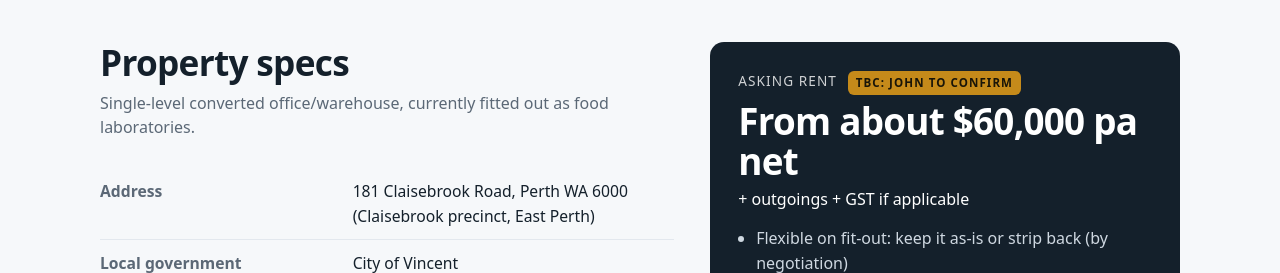
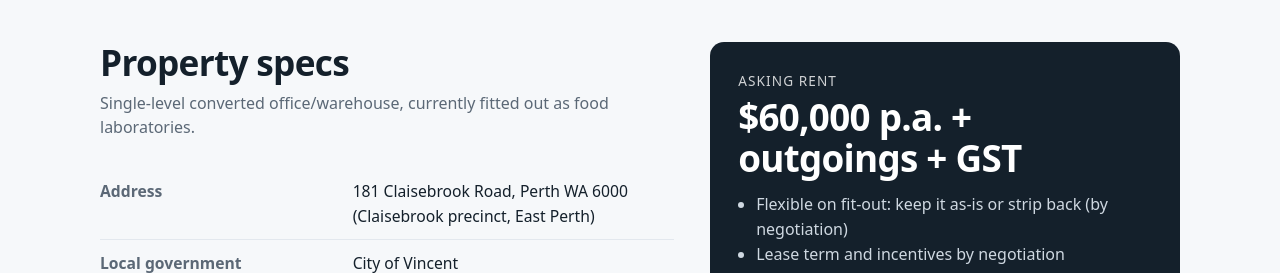
Before and after one commit to JohnBreed/181claisebrook, a plain HTML site: page index.html in a window 1280 px wide. Shown: the part 2181-2454 px from the top of the page. Drawn offline with Linux system fonts and the light colour scheme.

Commit message:
Set asking rent at $60,000 p.a. + outgoings + GST.
Draft banner, noindex and robots.txt Disallow remain in place.

```diff
--- a/index.html
+++ b/index.html
@@ -4,7 +4,7 @@
 <meta charset="utf-8">
 <meta name="viewport" content="width=device-width, initial-scale=1">
 <title>For Lease: 181 Claisebrook Road, Perth | Food-ready warehouse, ~280 sqm</title>
-<meta name="description" content="For lease: 181 Claisebrook Road, Perth WA 6000. About 280 sqm single-level building with cool room, lab benching, 3-phase power and 3 car bays, 1.4 km from the Perth CBD.">
+<meta name="description" content="For lease: 181 Claisebrook Road, Perth WA 6000. About 280 sqm single-level building with cool room, lab benching, 3-phase power and 3 car bays, 1.4 km from the Perth CBD. Asking rent $60,000 p.a. + outgoings + GST.">
 <meta name="robots" content="noindex"><!-- DRAFT: remove this line when John approves publishing -->
 <style>
 :root{--ink:#14202b;--muted:#5b6876;--line:#e3e8ee;--bg:#f6f8fa;--brand:#0f5c4a;--brand2:#e8f3ef;--accent:#f2a516;--r:14px}
@@ -75,7 +75,7 @@ footer p{margin:4px 0}
 </style>
 </head>
 <body>
-<div class="draft">DRAFT for John's review. Not published. Rent and the enquiry form are still placeholders.</div>
+<div class="draft">DRAFT for John's review. Not published. The enquiry form is still a placeholder.</div>
 <header class="top"><div class="wrap">
   <div class="logo">181 <span>Claisebrook</span> Rd</div>
   <a class="btn sm" href="#enquire">Enquire / book an inspection</a>
@@ -139,9 +139,8 @@ footer p{margin:4px 0}
     <p class="note">The tenant is responsible for getting and keeping its own planning/use approvals, licences and registrations, for any fit-out works (with the landlord's consent), and for make-good at the end of the lease. Areas are approximate and all information is indicative only. Prospective tenants should make their own enquiries.</p>
   </div>
   <aside class="rent">
-    <div style="opacity:.8;font-size:.85rem;text-transform:uppercase;letter-spacing:.08em">Asking rent <span class="tbc">TBC: JOHN TO CONFIRM</span></div>
-    <div class="big">From about $60,000 pa net</div>
-    <div>+ outgoings + GST if applicable</div>
+    <div style="opacity:.8;font-size:.85rem;text-transform:uppercase;letter-spacing:.08em">Asking rent</div>
+    <div class="big">$60,000 p.a. + outgoings + GST</div>
     <ul>
             <li>Flexible on fit-out: keep it as-is or strip back (by negotiation)</li>
       <li>Lease term and incentives by negotiation</li>
```
Also changed, not shown: 1 other file.
